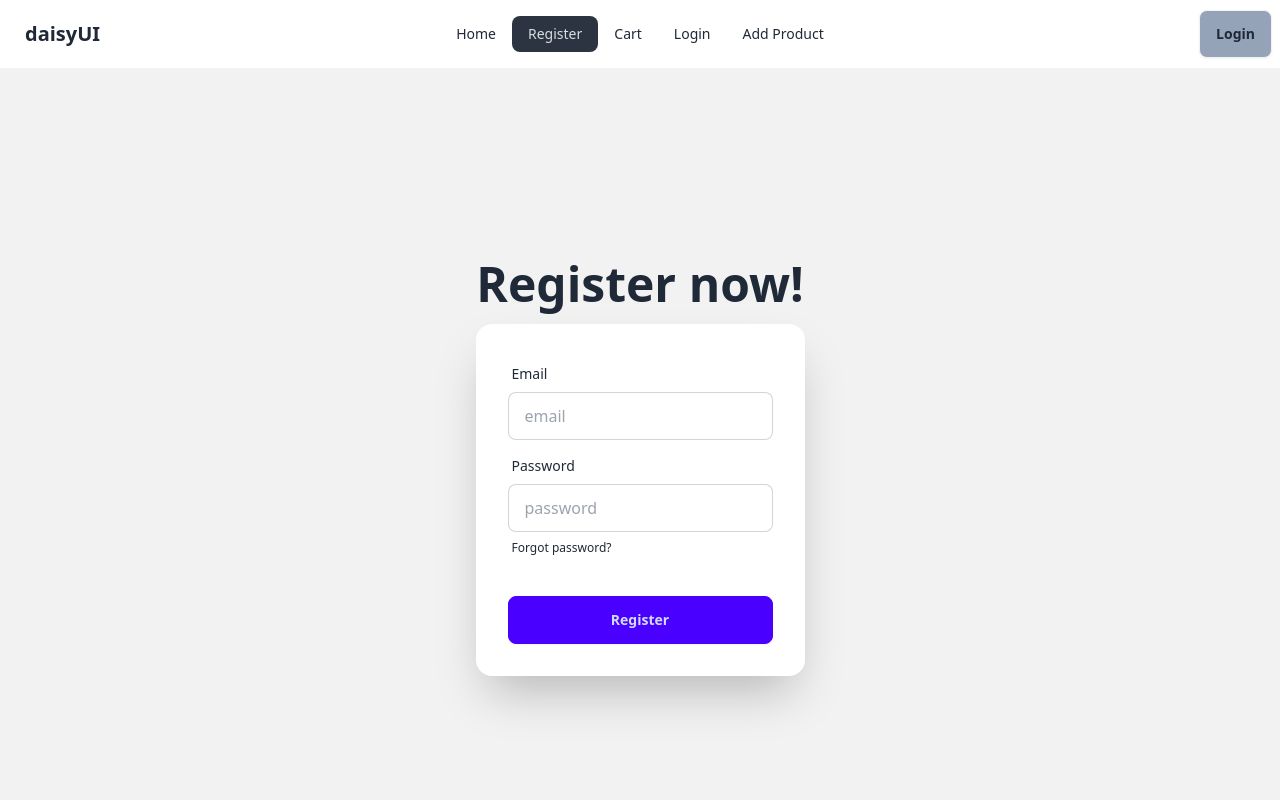
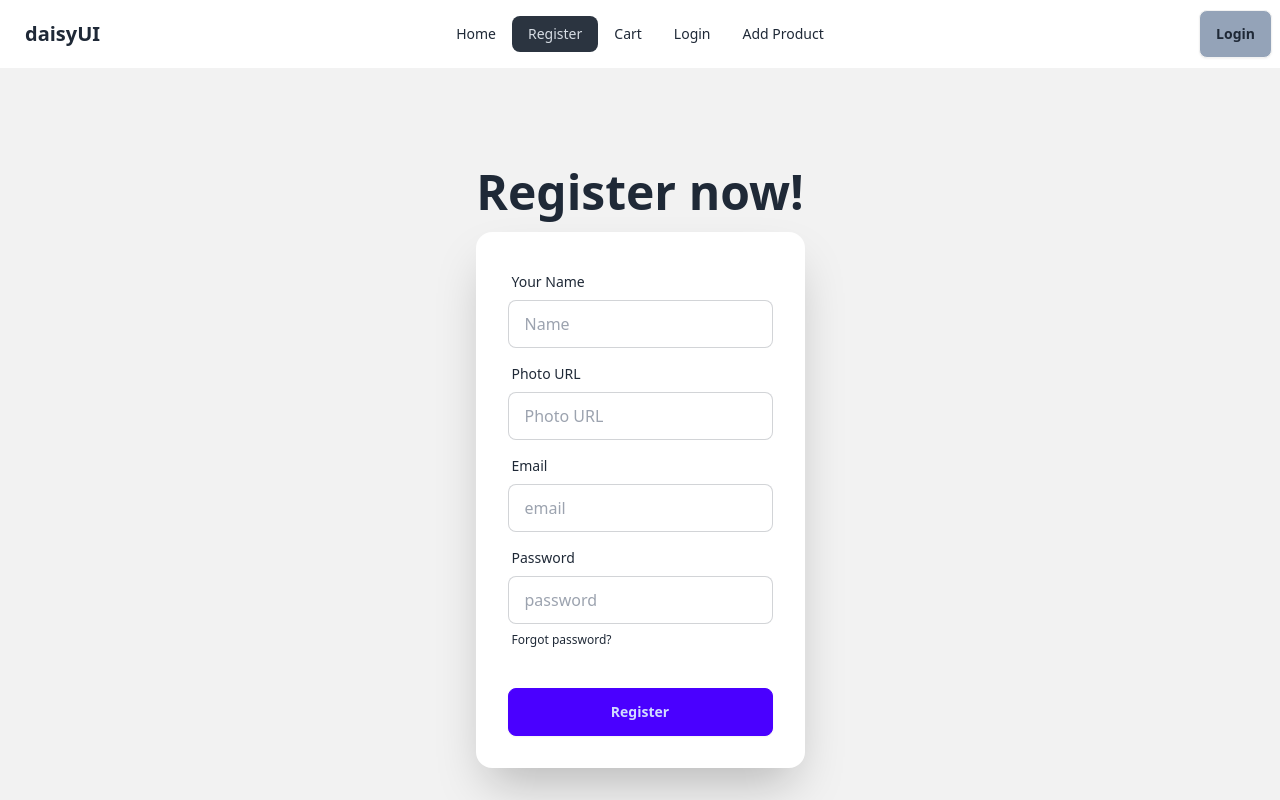
Before and after one commit to arif20026/brandshop-clientside, a React (Vite) app: page /register in a window 1280 px wide. Shown: the top 800 px of the page. Built offline with nearby package versions, Linux system fonts and the light colour scheme; no server answers.

Commit message:
created register page

```diff
--- a/src/main.jsx
+++ b/src/main.jsx
@@ -3,12 +3,15 @@ import ReactDOM from 'react-dom/client'
 import './index.css'
 import { RouterProvider } from 'react-router-dom'
 import router from './router/router'
+import AuthProvider from './provider/AuthProvider'
 
 
 
 
 ReactDOM.createRoot(document.getElementById('root')).render(
   <React.StrictMode>
+    <AuthProvider>
     <RouterProvider router={router} />
+    </AuthProvider>
   </React.StrictMode>,
 )
--- a/src/pages/register/Register.jsx
+++ b/src/pages/register/Register.jsx
@@ -1,5 +1,42 @@
+import { useContext, useState } from "react";
+import { AuthContext } from "../../provider/AuthProvider";
 
 const Register = () => {
+    const { createUser } = useContext(AuthContext)
+    const [registerError,setRegisterError] = useState('')
+    const[success,setSuccess] =useState(false)
+
+    const handleCreateUser = e => {
+        e.preventDefault()
+        console.log(e.currentTarget)
+        const form = new FormData(e.currentTarget)
+        console.log(form)
+        const name = form.get('name')
+        const photoURL = form.get('photoURL')
+        const email = form.get('email')
+        const password = form.get('password')
+        console.log(name, photoURL, email, password)
+
+        setRegisterError('')
+        setSuccess('')
+
+        if (!/^(?=.*[A-Z])(?=.*[!@#$%^&*(),.?":{}|<>])(.{6,})$/.test(password)) {
+            setRegisterError('Password should be at least 6 characters and  contain a capital letter and a special character ! ')
+            return
+        }
+
+        createUser(email, password, name, photoURL)
+            .then(result => {
+                console.log(result.error)
+                setSuccess(true)
+            })
+            .catch(error => {
+                console.log(error)
+                setRegisterError(error.message)
+            })
+
+    }
+
     return (
         <div className="hero min-h-screen bg-base-200">
             <div className="hero-content flex-col ">
@@ -7,18 +44,30 @@ const Register = () => {
                     <h1 className="text-5xl font-bold">Register now!</h1>
                 </div>
                 <div className="card shrink-0 w-full max-w-sm shadow-2xl bg-base-100">
-                    <form className="card-body">
+                    <form className="card-body" onSubmit={handleCreateUser}>
+                        <div className="form-control">
+                            <label className="label">
+                                <span className="label-text">Your Name</span>
+                            </label>
+                            <input type="text" placeholder="Name" name="name" className="input input-bordered" required />
+                        </div>
+                        <div className="form-control">
+                            <label className="label">
+                                <span className="label-text">Photo URL</span>
+                            </label>
+                            <input type="text" placeholder="Photo URL" name="photoURL" className="input input-bordered" required />
+                        </div>
                         <div className="form-control">
                             <label className="label">
                                 <span className="label-text">Email</span>
                             </label>
-                            <input type="email" placeholder="email" className="input input-bordered" required />
+                            <input type="email" placeholder="email" name='email' className="input input-bordered" required />
                         </div>
                         <div className="form-control">
                             <label className="label">
                                 <span className="label-text">Password</span>
                             </label>
-                            <input type="password" placeholder="password" className="input input-bordered" required />
+                            <input type="password" placeholder="password" name="password" className="input input-bordered" required />
                             <label className="label">
                                 <a href="#" className="label-text-alt link link-hover">Forgot password?</a>
                             </label>
@@ -26,6 +75,15 @@ const Register = () => {
                         <div className="form-control mt-6">
                             <button className="btn btn-primary">Register</button>
                         </div>
+                        {
+                            registerError && <p className="text-red-500  font-bold text-3xl">{registerError}</p>
+                        }
+
+                        {
+                            success && <p className="text-green-800 font-bold text-3xl">Congratulation! User Created</p>
+                        }
+
+
                     </form>
                 </div>
             </div>
--- /dev/null
+++ b/src/provider/AuthProvider.jsx
@@ -0,0 +1,37 @@
+import { createContext } from "react";
+import app from "../firebase/firebase.config";
+import  { getAuth,createUserWithEmailAndPassword, updateProfile } from 'firebase/auth'
+
+export const AuthContext = createContext(null)
+const auth = getAuth(app)
+const AuthProvider = ({children}) => {
+
+    const createUser = async (email,password,displayName,photoURL) => {
+        try{
+            const result = await createUserWithEmailAndPassword(auth,email,password)
+            await updateProfile (result.user,{displayName,photoURL})
+            return result
+        }
+        catch(error){
+            console.error(error)
+            throw(error)
+
+        }
+    }
+
+
+
+    const authInfo ={
+       createUser
+
+    }
+    return (
+        <AuthContext.Provider value={authInfo}>
+
+            {children}
+
+        </AuthContext.Provider >
+    );
+};
+
+export default AuthProvider;
```
Also changed, not shown: src/provider/Provider.jsx (deleted).
